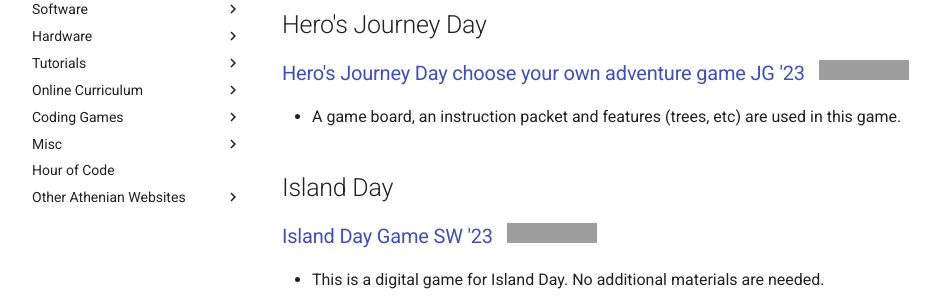
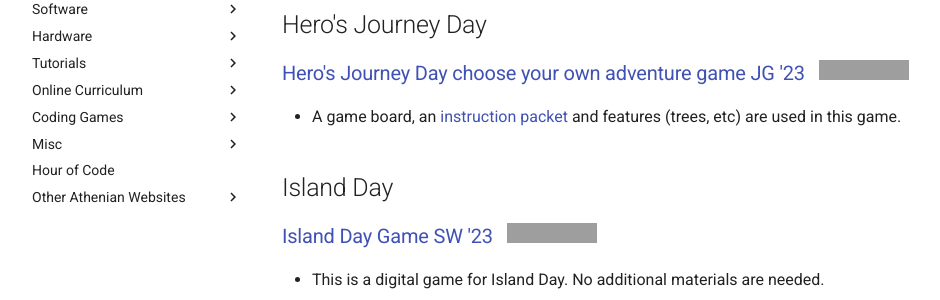
Before and after one commit to athenian-computational-thinking/athenian-cs-mkdocs, an MkDocs documentation site: the page built from docs/ct-projects.md, in a window 1280 px wide and 900 px high, scrolled down 2026 px, cut to the strip 153-453 px from the top of the window. Shown: the whole strip, without its empty margins (14-954 px from the left). Built offline with MkDocs 1.6.1 and Material for MkDocs 9.7.7, drawn with Linux system fonts in a browser that asks for light colours; comment, search, counter and statistics services are not loaded; part of the change alters nothing that is shown; grey boxes are pictures that could not be loaded.

```diff
--- a/docs/ct-projects.md
+++ b/docs/ct-projects.md
@@ -63,7 +63,7 @@ These are programs written by the 9th grade Computational Thinking students for
 
 ## Hero's Journey Day
 ### [Hero's Journey Day choose your own adventure game JG '23](https://github.com/athenian-ct-projects/Heros-Journey-Day-JG) &nbsp; [![Run on Repl.it](https://repl.it/badge/github/athenian-ct-projects/Heros-Journey-Day-JG)](https://repl.it/github/athenian-ct-projects/Heros-Journey-Day-JG)
-* A game board, an instruction packet and features (trees, etc) are used in this game.
+* A game board, an [instruction packet](https://github.com/athenian-ct-projects/Heros-Journey-Day-JG/blob/master/Heros%20Journey%20JG%20info.pdf) and features (trees, etc) are used in this game.
 
 
 ## Island Day
```
